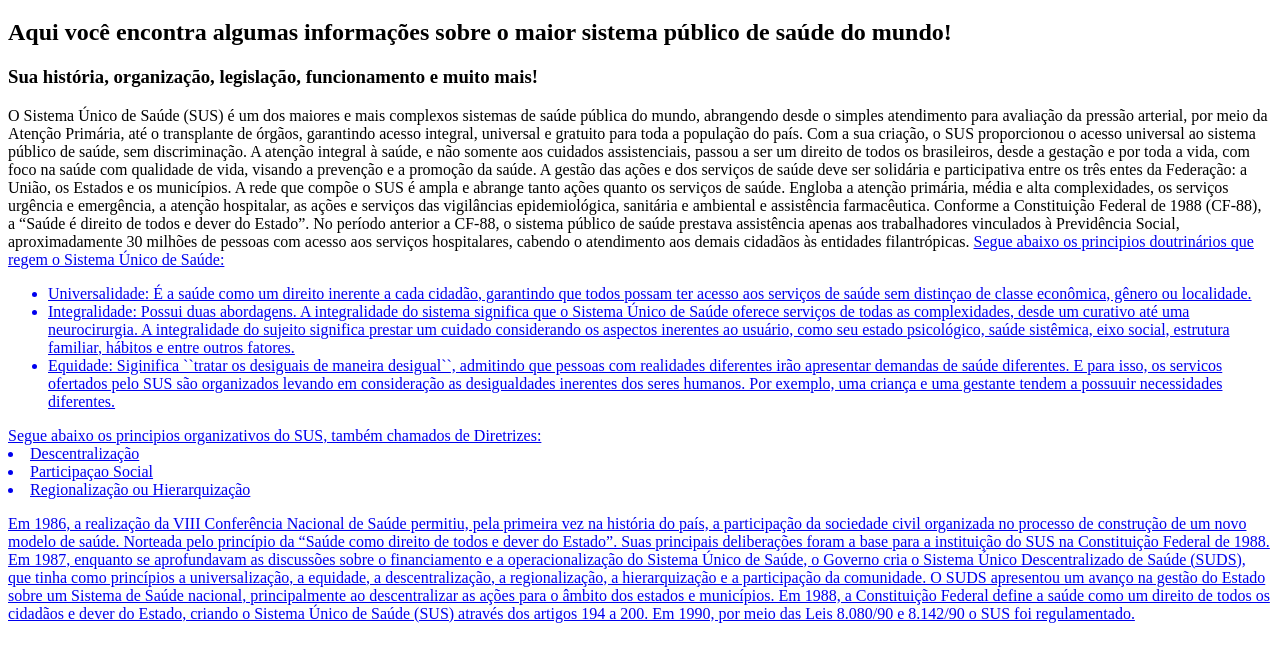
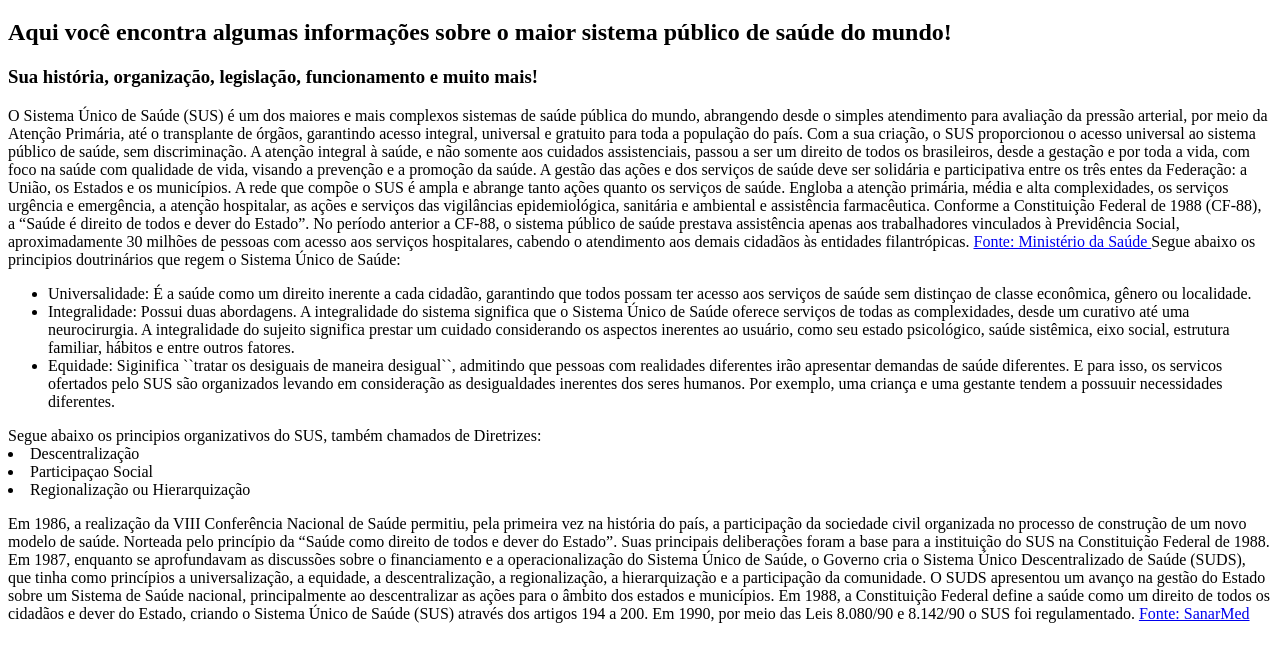
Before and after one commit to rodrigoverra/Projeto-Web, a plain HTML site: page index.html in a window 1280 px wide. Shown: the part 61-722 px from the top of the page. Drawn offline with Linux system fonts and the light colour scheme.

Commit message:
Update index.html

```diff
--- a/index.html
+++ b/index.html
@@ -20,7 +20,7 @@
 
         A gestão das ações e dos serviços de saúde deve ser solidária e participativa entre os três entes da Federação: a União, os Estados e os municípios. A rede que compõe o SUS é ampla e abrange tanto ações quanto os serviços de saúde. Engloba a atenção primária, média e alta complexidades, os serviços urgência e emergência, a atenção hospitalar, as ações e serviços das vigilâncias epidemiológica, sanitária e ambiental e assistência farmacêutica.
 
-        Conforme a Constituição Federal de 1988 (CF-88), a “Saúde é direito de todos e dever do Estado”. No período anterior a CF-88, o sistema público de saúde prestava assistência apenas aos trabalhadores vinculados à Previdência Social, aproximadamente 30 milhões de pessoas com acesso aos serviços hospitalares, cabendo o atendimento aos demais cidadãos às entidades filantrópicas. <a href="https://www.gov.br/saude/pt-br/assuntos/saude-de-a-a-z/s/sus" Fonte: (Ministério da Saúde)</a>
+        Conforme a Constituição Federal de 1988 (CF-88), a “Saúde é direito de todos e dever do Estado”. No período anterior a CF-88, o sistema público de saúde prestava assistência apenas aos trabalhadores vinculados à Previdência Social, aproximadamente 30 milhões de pessoas com acesso aos serviços hospitalares, cabendo o atendimento aos demais cidadãos às entidades filantrópicas. <a href="https://www.gov.br/saude/pt-br/assuntos/saude-de-a-a-z/s/sus"> Fonte: Ministério da Saúde </a>
 
         Segue abaixo os principios doutrinários que regem o Sistema Único de Saúde:
 
@@ -52,7 +52,7 @@
 
     O SUDS apresentou um avanço na gestão do Estado sobre um Sistema de Saúde nacional, principalmente ao descentralizar as ações para o âmbito dos estados e municípios.
 
-    Em 1988, a Constituição Federal define a saúde como um direito de todos os cidadãos e dever do Estado, criando o Sistema Único de Saúde (SUS) através dos artigos 194 a 200. Em 1990, por meio das Leis 8.080/90 e 8.142/90 o SUS foi regulamentado. <a  href="https://www.sanarmed.com/historia-do-sus-da-colonia-aos-dias-atuais" Fonte: SanarMed </a>
+    Em 1988, a Constituição Federal define a saúde como um direito de todos os cidadãos e dever do Estado, criando o Sistema Único de Saúde (SUS) através dos artigos 194 a 200. Em 1990, por meio das Leis 8.080/90 e 8.142/90 o SUS foi regulamentado. <a href="https://www.sanarmed.com/historia-do-sus-da-colonia-aos-dias-atuais"> Fonte: SanarMed </a>
 
 </p>
 
```
